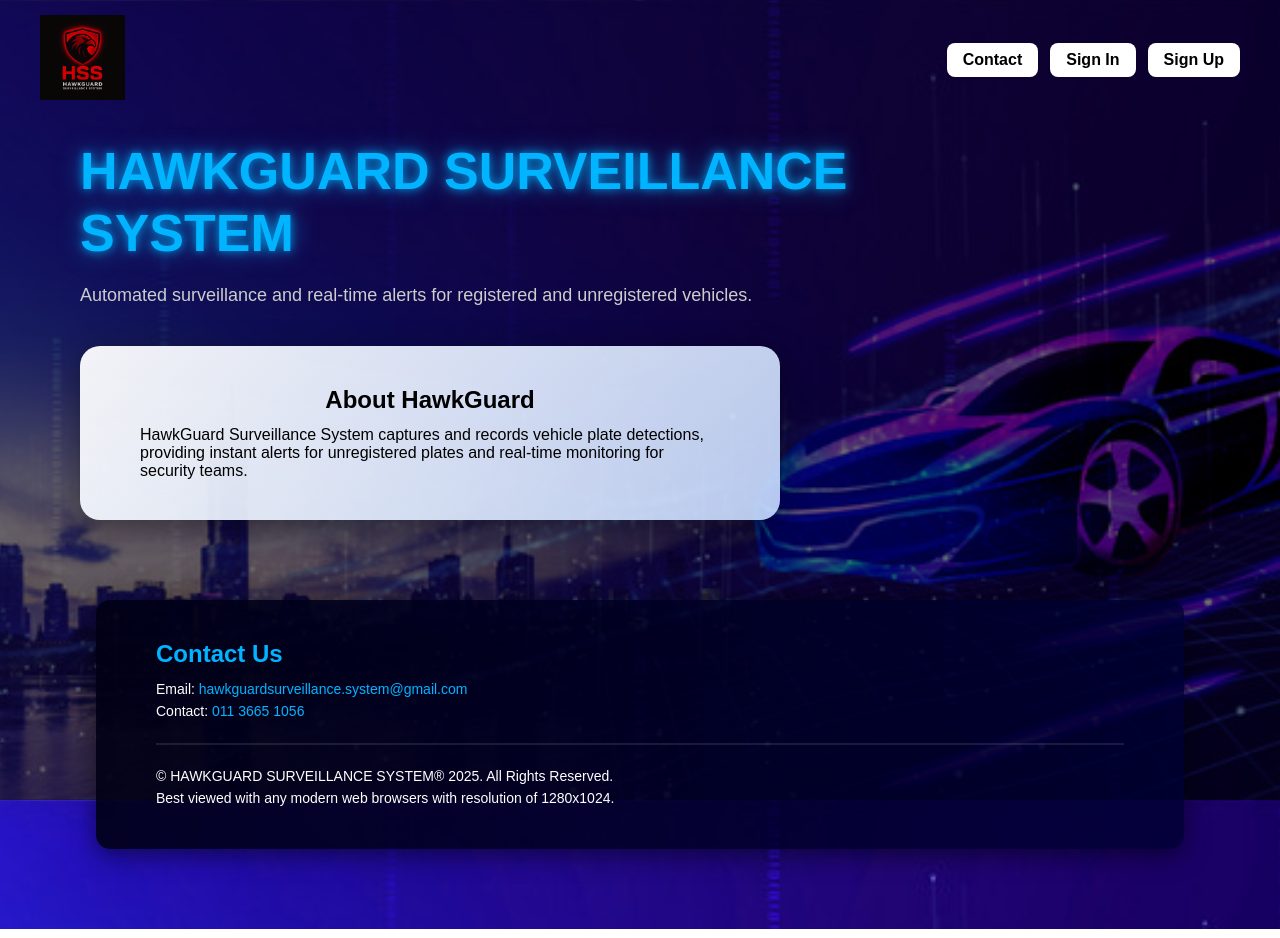
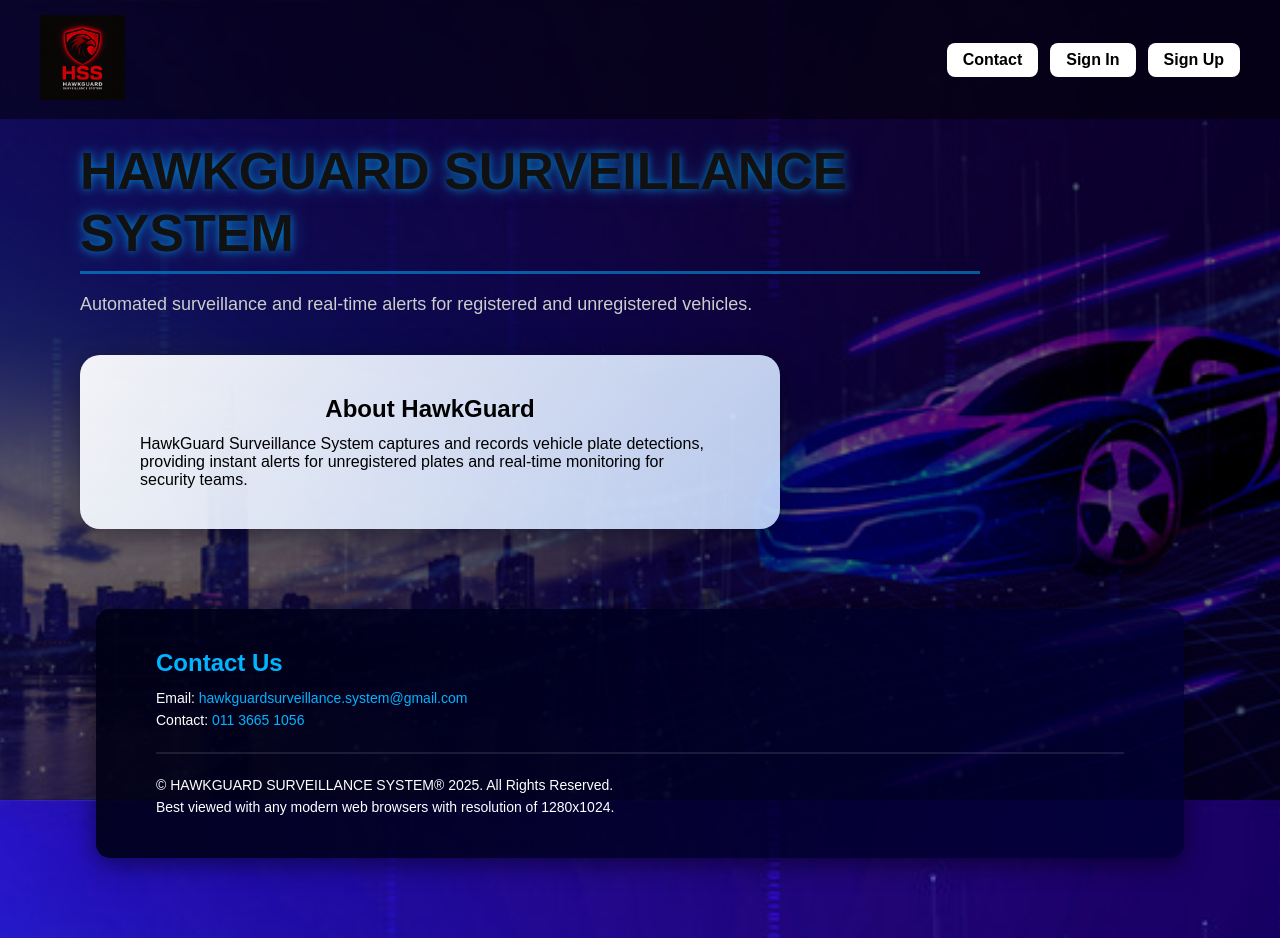
Before and after one commit to galaxyhyacinth-crypto/hawkguard-dashboard, a website: page public/index.html in a window 1280 px wide. Drawn offline with Linux system fonts and the light colour scheme.

Commit message:
fix: correct sign-in page structure and background

```diff
--- a/public/assets/css/style.css
+++ b/public/assets/css/style.css
@@ -37,8 +37,9 @@ body {
   padding: 15px 40px;
   position: fixed;
   width: 100%;
-  z-index: 100;
-  background: transparent;
+  z-index: 999; /* sentiasa atas */
+  background: rgba(0, 0, 0, 0.5); /* separa lutsinar */
+  backdrop-filter: blur(5px); /* effect blur */
 }
 
 .brand img {
@@ -88,7 +89,7 @@ body.home-hero-page::before {
 
 /* -------------------- CONTAINER LEFT -------------------- */
 .container-left {
-  margin-left: 80px; /* selari dengan huruf H */
+  margin-left: 80px; /* selari kiri dengan huruf H */
 }
 
 /* Hero-inner */
@@ -103,10 +104,13 @@ body.home-hero-page::before {
   font-weight: 900;
   line-height: 1.2;
   margin-bottom: 20px;
-  color: #00b4ff;
+  color: #111; /* hitam gelap */
   text-shadow:
-    0 0 10px rgba(0,180,255,0.8),
-    0 0 25px rgba(0,180,255,0.6);
+    0 0 8px rgba(0,180,255,0.6),
+    0 0 20px rgba(0,180,255,0.4);
+  border-bottom: 3px solid rgba(0,180,255,0.5); /* garis bawah biru lembut */
+  display: inline-block;
+  padding-bottom: 6px;
 }
 
 .hero-desc {
```
